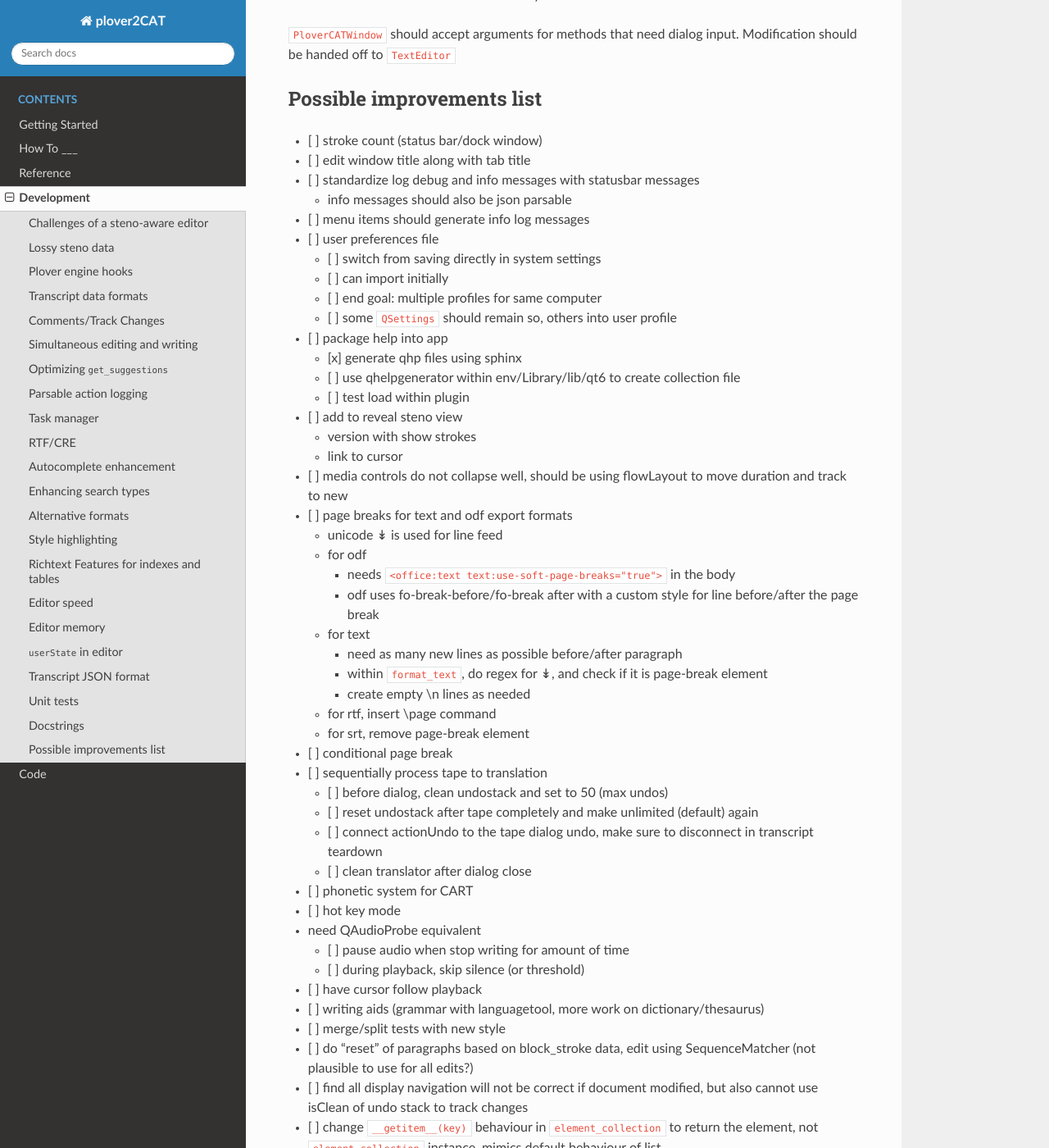
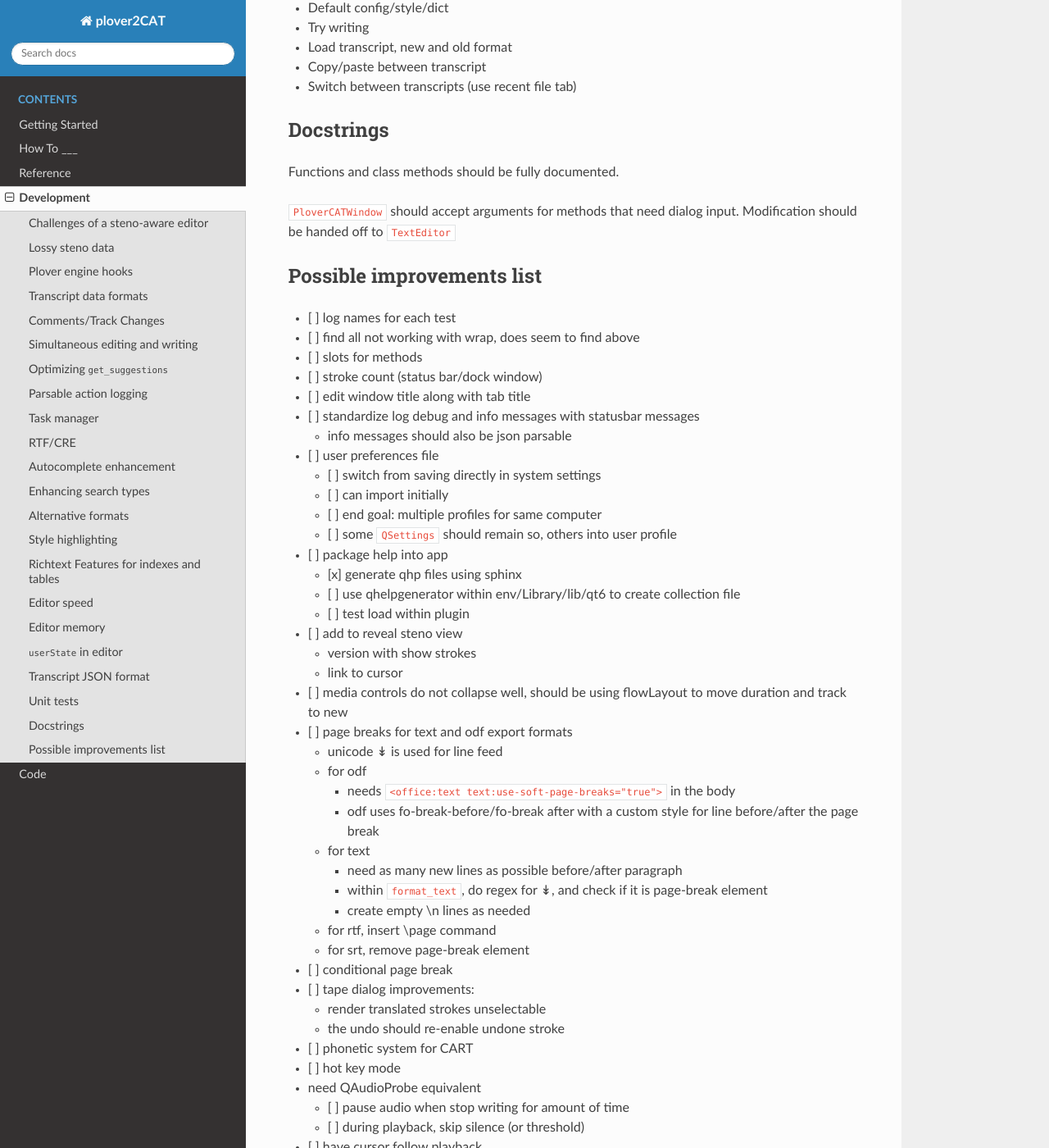
Before and after one commit to greenwyrt/plover2CAT, a Sphinx documentation site: the page built from docs/discussion/development.md, in a window 1280 px wide and 1400 px high, scrolled down 4456 px. Shown: the whole window at 82% size. Built offline with Sphinx 7.4.7 and the Read the Docs theme 3.1.0, drawn with Linux system fonts in a browser that asks for light colours; some of the changed text lies outside the part shown.

```diff
--- a/docs/discussion/development.md
+++ b/docs/discussion/development.md
@@ -111,6 +111,15 @@ While it has not yet occurred, it is very likely that at some time, memory could
 
 The `userState` for each `QTextEdit` block holds one integer. Right now, it holds a 1 if the paragraph has been modified since opening, and -1 (Qt default.) It may be possible to assign more states by using binary, similar to the Qt enums.
 
+- [ ] future: use new enum to set paragraph to read-only while still navigable by cursor
+    - possibly using cursor to move forward and back blocks
+    - some actions, such as normal copy should work, others like copy/cut should not
+    - color paragraph with qbrush for texture
+- [ ] tests for saving
+    - [ ] set transcript_data and textEdit are different, make sure everything after userState changed is saved
+    - [ ] toggle first paragraph
+
+
 ## Transcript JSON format
 
 An alternative to the regular JSON format would be using JSONL, with each line per paragraph. This would facilitate reading subsets of a file, and reducing memory when loading a transcript.
@@ -139,14 +148,18 @@ Functions and class methods should be fully documented.
 
 ## Possible improvements list
 
+- [ ] log names for each test
+
+- [ ] find all not working with wrap, does seem to find above
+
+- [ ] slots for methods
+
 - [ ] stroke count (status bar/dock window)
 
 - [ ] edit window title along with tab title
 
 - [ ] standardize log debug and info messages with statusbar messages
     - info messages should also be json parsable
-
-- [ ] menu items should generate info log messages
 
 - [ ] user preferences file
     - [ ] switch from saving directly in system settings
@@ -178,11 +191,12 @@ Functions and class methods should be fully documented.
     - for srt, remove page-break element
 
 - [ ] conditional page break
-- [ ] sequentially process tape to translation
-    - [ ] before dialog, clean undostack and set to 50 (max undos)
-    - [ ] reset undostack after tape completely and make unlimited (default) again
-    - [ ] connect actionUndo to the tape dialog undo, make sure to disconnect in transcript teardown
-    - [ ] clean translator after dialog close
+
+- [ ] tape dialog improvements:
+    - render translated strokes unselectable
+    - the undo should re-enable undone stroke
+
+
 - [ ] phonetic system for CART
 - [ ] hot key mode
 - need QAudioProbe equivalent
```
Also changed, not shown: CHANGES.md (+3 -0 lines), docs/howto/translatetape.md (+6 -7 lines), docs/howto/windowopaqueness.md (+2 -0 lines), 3 other files.
